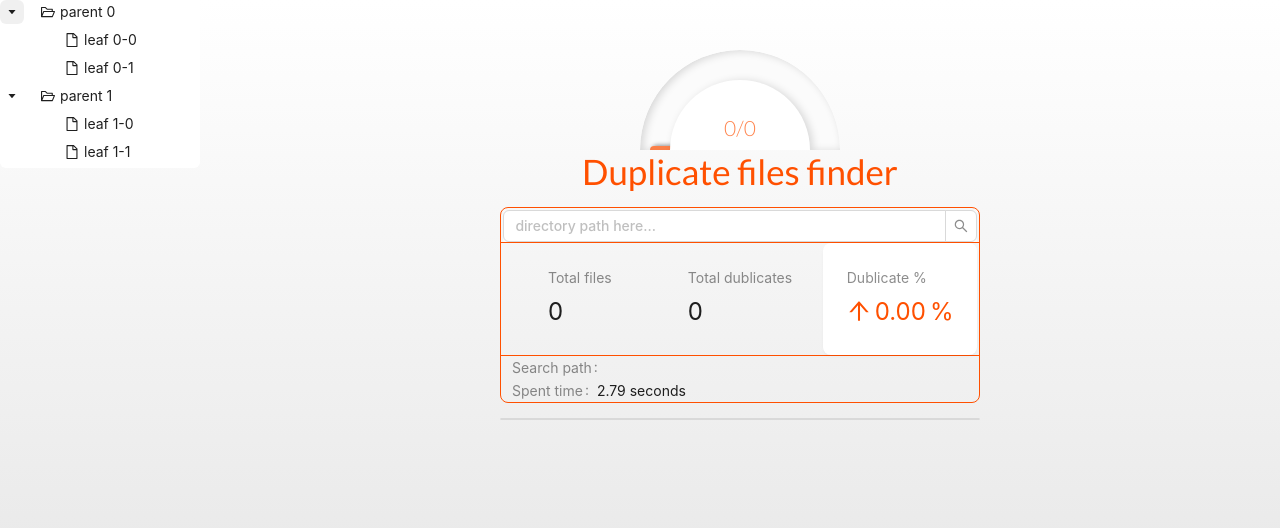
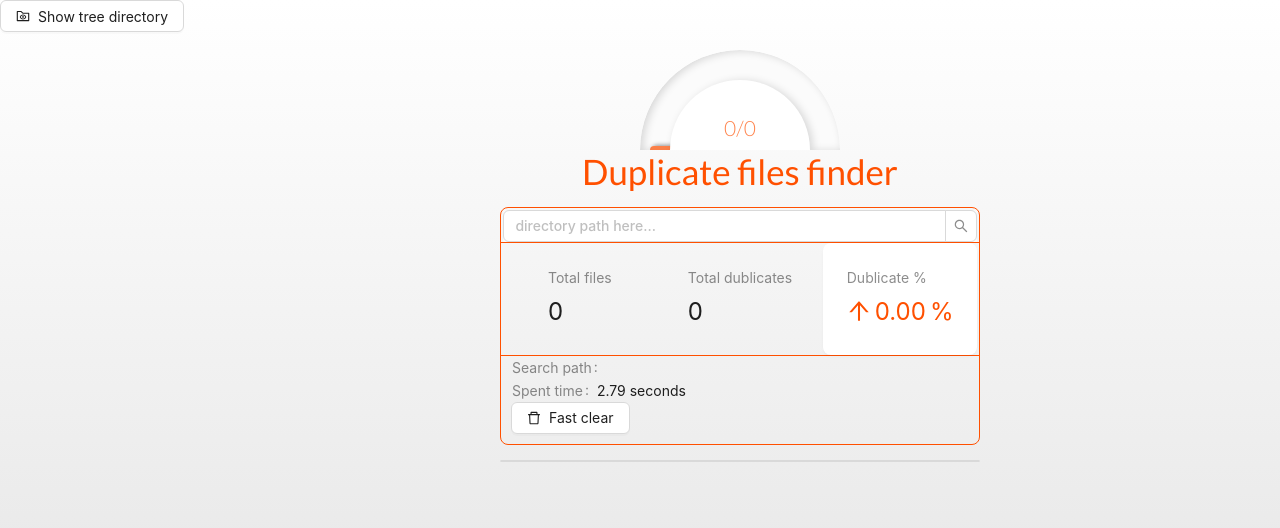
Before and after one commit to yunisv/DuplicatorFinder, a React (Create React App) app: page / in a window 1280 px wide. Shown: the top 528 px of the page. Built offline with nearby package versions, Linux system fonts and the light colour scheme.

Commit message:
add fast clear

```diff
--- a/src/collapse/CollapseItem.tsx
+++ b/src/collapse/CollapseItem.tsx
@@ -40,7 +40,7 @@ const CollapseItem: React.FC<collapseItemElementType> = (props) => {
     const warningDelete = () => {
         messageApi.open({
             type: 'warning',
-            content: 'Please select files for deleting',
+            content: 'Please select files for deleting (also need to safe 1 file)',
         });
     };
 
@@ -87,7 +87,7 @@ const CollapseItem: React.FC<collapseItemElementType> = (props) => {
                 title="Delete the files"
                 description="Are you sure to delete this files?"
                 onConfirm={() => {
-                   if (checkedList.length !== 0) {
+                   if (checkedList.length !== 0 && !checkAll) {
                        console.log(checkedList);
                        // @ts-ignore
                        dispatch(deleteDuplicateFiles({fileUrls: checkedList, successFunc: successDelete, errorFunc: errorDelete}));
--- a/src/infoModules/BottomInformer.tsx
+++ b/src/infoModules/BottomInformer.tsx
@@ -1,10 +1,45 @@
 import React from 'react';
-import { Descriptions } from 'antd';
+import {Button, Descriptions, message, Popconfirm} from 'antd';
 import styles from "./bottomInformer.module.css"
-import {useSelector} from "react-redux";
+import {useDispatch, useSelector} from "react-redux";
+import {DeleteOutlined} from "@ant-design/icons";
+import {deleteDuplicateFiles, fetchList} from "../store/reducers/ActionCreator";
 
 const BottomInformer: React.FC = () => {
+    const dispatch = useDispatch();
+
     const search_path = useSelector((state: any) => state.searchInput)
+    const {dataDuplicate} = useSelector((state: any)=> state.listDuplicate)
+    const [messageApi, contextHolder] = message.useMessage();
+
+    const deleteAll = () => {
+        let result: string[] = []
+        // @ts-ignore
+        Object.values(dataDuplicate.listDuplicateFiles).map((value: string[], index, array) => {
+            value.map((value, index) => {
+                if (index !== 0) {
+                    result.push(value)
+                }
+            })
+        })
+        return result
+    }
+
+    const successDelete = () => {
+        messageApi.open({
+            type: 'success',
+            content: 'Files deleted successfully',
+        });
+    };
+
+    const errorDelete = () => {
+        messageApi.open({
+            type: 'error',
+            content: 'Error when deleting files',
+        });
+    };
+
+
     return (
         (
             <div className={styles.container}>
@@ -14,6 +49,20 @@ const BottomInformer: React.FC = () => {
                 <Descriptions>
                     <Descriptions.Item label="Spent time">2.79 seconds</Descriptions.Item>
                 </Descriptions>
+                <Popconfirm
+                    title="Delete the files"
+                    description="Are you sure to fast delete?"
+                    onConfirm={() => {
+                        // @ts-ignore
+                        dispatch(deleteDuplicateFiles({fileUrls: deleteAll(), successFunc: successDelete, errorFunc: errorDelete}));
+                        // @ts-ignore
+                        dispatch(fetchList(search_path))
+                    }}
+                    okText="Yes"
+                    cancelText="No"
+                >
+                    <Button style={{marginBottom: 10}} icon={<DeleteOutlined />}>Fast clear</Button>
+                </Popconfirm>
             </div>
         )
     )
--- a/src/infoModules/TreeFolder.tsx
+++ b/src/infoModules/TreeFolder.tsx
@@ -1,31 +1,33 @@
 import React from 'react';
-import {Tree, Layout} from 'antd';
+import {Tree, Layout, Button} from 'antd';
 import type { DataNode, DirectoryTreeProps } from 'antd/es/tree';
-import {useDispatch} from "react-redux";
+import {useDispatch, useSelector} from "react-redux";
 import {changeSearchInputValue} from "../store/reducers/searchInputSlice";
+import {DeleteOutlined, FolderViewOutlined} from "@ant-design/icons";
+import {fetchDirectoryTree, fetchList} from "../store/reducers/ActionCreator";
 
 const { DirectoryTree } = Tree;
 const { Sider } = Layout;
 
 
-const treeData: DataNode[] = [
-    {
-        title: 'parent 0',
-        key: '0-0',
-        children: [
-            { title: 'leaf 0-0', key: '0-0-0', isLeaf: true },
-            { title: 'leaf 0-1', key: '0-0-1', isLeaf: true },
-        ],
-    },
-    {
-        title: 'parent 1',
-        key: '0-1',
-        children: [
-            { title: 'leaf 1-0', key: '0-1-0', isLeaf: true },
-            { title: 'leaf 1-1', key: '0-1-1', isLeaf: true },
-        ],
-    },
-];
+// const treeData: DataNode[] = [
+//     {
+//         title: 'parent 0',
+//         key: '0-0',
+//         children: [
+//             { title: 'leaf 0-0', key: '0-0-0', isLeaf: true },
+//             { title: 'leaf 0-1', key: '0-0-1', isLeaf: true },
+//         ],
+//     },
+//     {
+//         title: 'parent 1',
+//         key: '0-1',
+//         children: [
+//             { title: 'leaf 1-0', key: '0-1-0', isLeaf: true },
+//             { title: 'leaf 1-1', key: '0-1-1', isLeaf: true },
+//         ],
+//     },
+// ];
 const TreeFolder: React.FC = () => {
     const dispatch = useDispatch();
 
@@ -38,15 +40,20 @@ const TreeFolder: React.FC = () => {
         console.log('Trigger Expand', keys, info);
     };
 
+    const {isLoading, error, directoryTree } = useSelector((state: any) => state.directoryTree)
+    const searchValue = useSelector((state: any) => state.searchInput)
+
     return (
         <Sider width={200} style={{ background: "transparent" }}>
-            <DirectoryTree
+            <Button onClick={() => { // @ts-ignore
+                dispatch(fetchDirectoryTree(searchValue))}} icon={<FolderViewOutlined />}>Show tree directory</Button>
+            {isLoading && <span>Loading...</span>}
+            {directoryTree.length !== 0 && <DirectoryTree
                 multiple
-                defaultExpandAll
                 onSelect={onSelect}
                 onExpand={onExpand}
-                treeData={treeData}
-            />
+                treeData={directoryTree}
+            />}
         </Sider>
     );
 };
--- a/src/store/reducers/ActionCreator.ts
+++ b/src/store/reducers/ActionCreator.ts
@@ -6,6 +6,16 @@ export const fetchList = createAsyncThunk('listDuplicates/fetchList', async (pat
         const response = await axios.get(`http://127.0.0.1:5000/getDuplicateFiles?dir=${path}`);
         console.log(response.data)
         return response.data;
+    } catch (error: any) {
+        throw new Error(error.message);
+    }
+});
+
+export const fetchDirectoryTree = createAsyncThunk('listDuplicates/directoryTreeFetch', async (path: string) => {
+    try {
+        const response = await axios.get(`http://127.0.0.1:5000/getDirectoryTree?dir_path=${path}`);
+        console.log(response.data)
+        return [response.data];
     } catch (error: any) {
         throw new Error(error.message);
     }
--- /dev/null
+++ b/src/store/reducers/directoryTreeSlice.ts
@@ -0,0 +1,44 @@
+import { createSlice } from '@reduxjs/toolkit';
+import {fetchDirectoryTree, fetchList} from "./ActionCreator";
+
+const initialState = {
+    directoryTree: [],
+    isLoading: false,
+    error: false
+};
+
+const directoryTreeSlice = createSlice({
+    name: 'directoryTreeSlice',
+    initialState,
+    reducers: {
+        directoryTreeFetching(state: any) {
+            state.isLoading = true
+        },
+        directoryTreeFetchingSuccess(state: any, action) {
+            state.isLoading = false
+            state.directoryTree = action.payload
+        },
+        directoryTreeFetchingError(state: any) {
+            state.isLoading = false
+            state.error = true
+        }
+    },
+    extraReducers: {
+        [fetchDirectoryTree.pending.type]: (state) => {
+            state.isLoading = true;
+        },
+        [fetchDirectoryTree.fulfilled.type]: (state, action) => {
+            state.error = false
+            state.isLoading = false;
+            state.directoryTree = action.payload
+        },
+        [fetchDirectoryTree.rejected.type]: (state, action) => {
+            state.isLoading = false;
+            state.error = true;
+            state.directoryTree = []
+        }
+    }
+});
+
+export const { directoryTreeFetching, directoryTreeFetchingSuccess, directoryTreeFetchingError } = directoryTreeSlice.actions;
+export default directoryTreeSlice.reducer
--- a/src/store/store.ts
+++ b/src/store/store.ts
@@ -5,6 +5,7 @@ import searchInputReducer from "./reducers/searchInputSlice"
 import listDuplicateSlice from "./reducers/listDuplicatesSlice";
 import deleteFilesSlice from "./reducers/deleteFilesSlice"
 import openFileSlice from "./reducers/openFileSlice";
+import directoryTreeSlice from "./reducers/directoryTreeSlice"
 
 const store = configureStore({
     reducer: {
@@ -13,7 +14,8 @@ const store = configureStore({
         searchInput: searchInputReducer,
         listDuplicate: listDuplicateSlice,
         deleteDuplicateFiles: deleteFilesSlice,
-        openFile: openFileSlice
+        openFile: openFileSlice,
+        directoryTree: directoryTreeSlice
     },
 });
 
```
